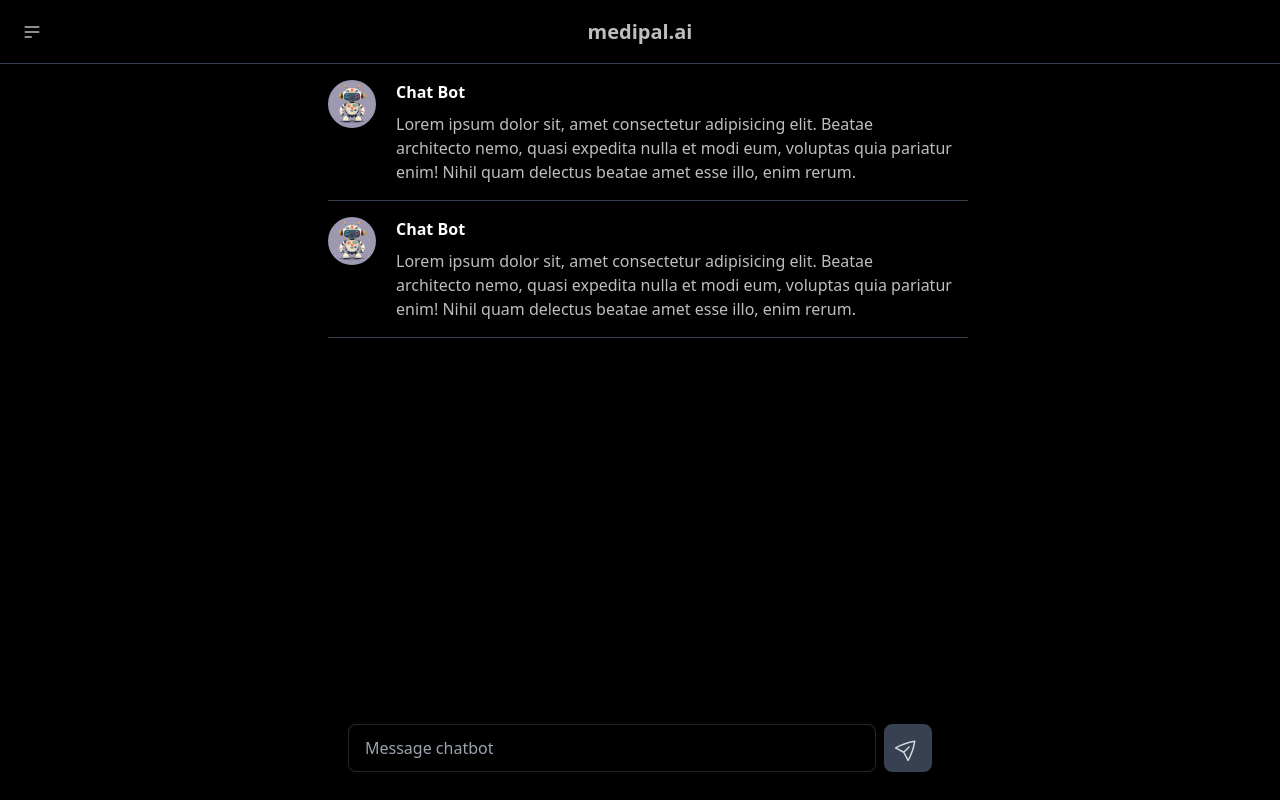
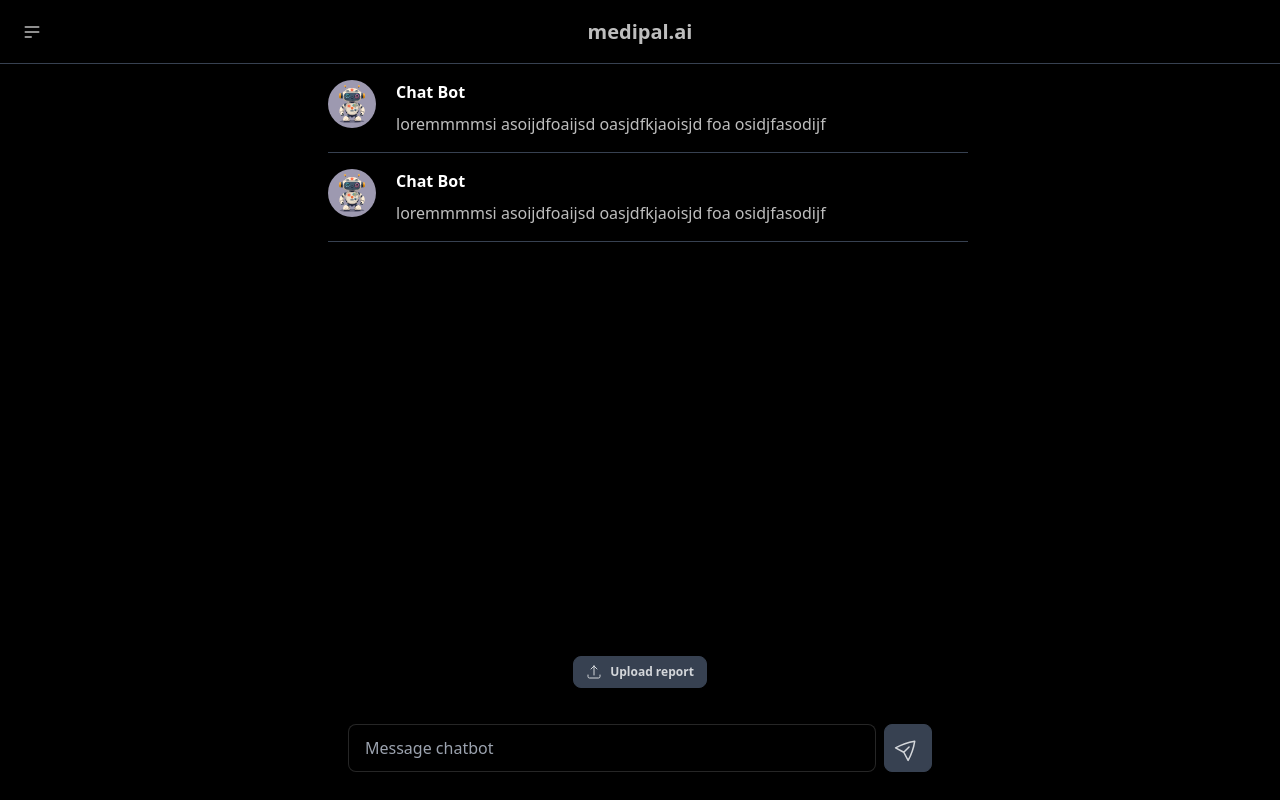
Before and after one commit to bprathamesh20/medipal-ai-frontend, a React (Vite) app: page / in a window 1280 px wide. Built offline with nearby package versions, Linux system fonts and the light colour scheme.

Commit message:
Added state

```diff
--- a/src/components/ChatBubble.jsx
+++ b/src/components/ChatBubble.jsx
@@ -1,20 +1,26 @@
-import React from 'react'
-import avatarImg from '../assets/chatbotImg.svg'
+import React from 'react';
+import PropTypes from 'prop-types';
 
-export default function ChatBubble() {
+export default function ChatBubble({ img, role, content }) {
   return (
     <div className='flex flex-row w-full py-4 border-secondary border-b gap-1 mx-2'>
-        <div className="avatar">
-            <div className="w-12 h-12 rounded-full">
-                <img src={avatarImg} alt="Tailwind-CSS-Avatar-component" />
-            </div>
+      <div className="avatar">
+        <div className="w-12 h-12 rounded-full">
+          <img src={img} alt="Avatar" />
         </div>
+      </div>
 
-        <div className='flex flex-col gap-2 px-4 justify-start '>
-            <h2 className='font-semibold text-white'>Chat Bot</h2>
-            <p className='text-base'>Lorem ipsum dolor sit, amet consectetur adipisicing elit. Beatae architecto nemo, quasi expedita nulla et modi eum, voluptas quia pariatur enim! Nihil quam delectus beatae amet esse illo, enim rerum.</p>
-        </div>
+      <div className='flex flex-col gap-2 px-4 justify-start '>
+        <h2 className='font-semibold text-white'>{role}</h2>
+        <p className='text-base'>{content}</p>
+      </div>
+    </div>
+  );
+}
 
-    </div>
-  )
-}
+// Define prop types for better development experience
+ChatBubble.propTypes = {
+  img: PropTypes.string.isRequired, // Path to the avatar image
+  role: PropTypes.string.isRequired, // Role of the chat participant (e.g., "Chat Bot" or "User")
+  content: PropTypes.string.isRequired, // Content of the chat message
+};
--- a/src/components/ChatComponent.jsx
+++ b/src/components/ChatComponent.jsx
@@ -1,23 +1,55 @@
-import React from 'react'
-import ChatBubble from './ChatBubble'
-import SendIcon from './icons/SendIcon'
+import React, { useState } from 'react';
+import ChatBubble from './ChatBubble';
+import SendIcon from './icons/SendIcon';
+import avatarImg from '../assets/chatbotImg.svg';
+import FileUpload from './UploadFile';
 
 export default function ChatComponent() {
+  // State to manage chat messages
+  const [messages, setMessages] = useState([
+    { role: 'Chat Bot', content: 'loremmmmsi asoijdfoaijsd oasjdfkjaoisjd foa osidjfasodijf' },
+    { role: 'Chat Bot', content: 'loremmmmsi asoijdfoaijsd oasjdfkjaoisjd foa osidjfasodijf' },
+  ]);
+
+  // State for the user input
+  const [userInput, setUserInput] = useState('');
+
+  // Function to handle sending a message
+  const sendMessage = () => {
+    if (userInput.trim() !== '') {
+      // Add the user's message to the messages state
+      setMessages([...messages, { role: 'User', content: userInput.trim() }]);
+      // Clear the input field
+      setUserInput('');
+    }
+  };
+
   return (
     <div className='flex flex-col h-full w-full sm:w-1/2 '>
       <div className='flex-grow'>
-        <ChatBubble/>
-        <ChatBubble/>
-
+        {/* Display chat messages */}
+        {messages.map((message, index) => (
+          <ChatBubble key={index} img={avatarImg} role={message.role} content={message.content} />
+        ))}
       </div>
 
+
+<FileUpload/>
       <div className='flex flex-row gap-2 justify-between items-end p-7 w-full'>
-        <input type="text" placeholder="Message chatbot" className="input input-bordered w-full" />
-        <button className="btn btn-square btn-secondary">
-            <SendIcon/>
+
+        {/* Input field for user message */}
+        <input
+          type='text'
+          placeholder='Message chatbot'
+          className='input input-bordered w-full'
+          value={userInput}
+          onChange={(e) => setUserInput(e.target.value)}
+        />
+        {/* Button to send message */}
+        <button className='btn btn-square btn-secondary' onClick={sendMessage}>
+          <SendIcon />
         </button>
       </div>
     </div>
-
-  )
+  );
 }
--- /dev/null
+++ b/src/components/UploadFile.jsx
@@ -0,0 +1,24 @@
+import React, { useState } from 'react';
+import UploadIcon from './icons/UploadIcon';
+
+const FileUpload = ({ onFileSelect }) => {
+  const [selectedFile, setSelectedFile] = useState(null);
+
+  const handleFileSelect = (e) => {
+    const file = e.target.files[0];
+    setSelectedFile(file);
+    onFileSelect(file);
+  };
+
+  return (
+    <div className='flex flex-col justify-center items-center gap-2 px-7'>
+      <label className="btn  btn-secondary btn-sm text-xs">
+        <UploadIcon/>Upload report
+        <input type="file" style={{ display: 'none' }} onChange={handleFileSelect} />
+      </label>
+      <span className='text-xs'>{selectedFile && <p>{selectedFile.name}</p>}</span>
+    </div>
+  );
+};
+
+export default FileUpload;
--- /dev/null
+++ b/src/components/icons/UploadIcon.jsx
@@ -0,0 +1,10 @@
+import React from 'react'
+
+export default function UploadIcon() {
+  return (
+    <svg xmlns="http://www.w3.org/2000/svg" fill="none" viewBox="0 0 24 24" strokeWidth={1.5} stroke="currentColor" className="w-4 h-4">
+        <path strokeLinecap="round" strokeLinejoin="round" d="M3 16.5v2.25A2.25 2.25 0 0 0 5.25 21h13.5A2.25 2.25 0 0 0 21 18.75V16.5m-13.5-9L12 3m0 0 4.5 4.5M12 3v13.5" />
+    </svg>
+
+  )
+}
```
Lines whose indentation alone changed are shown as unchanged.
